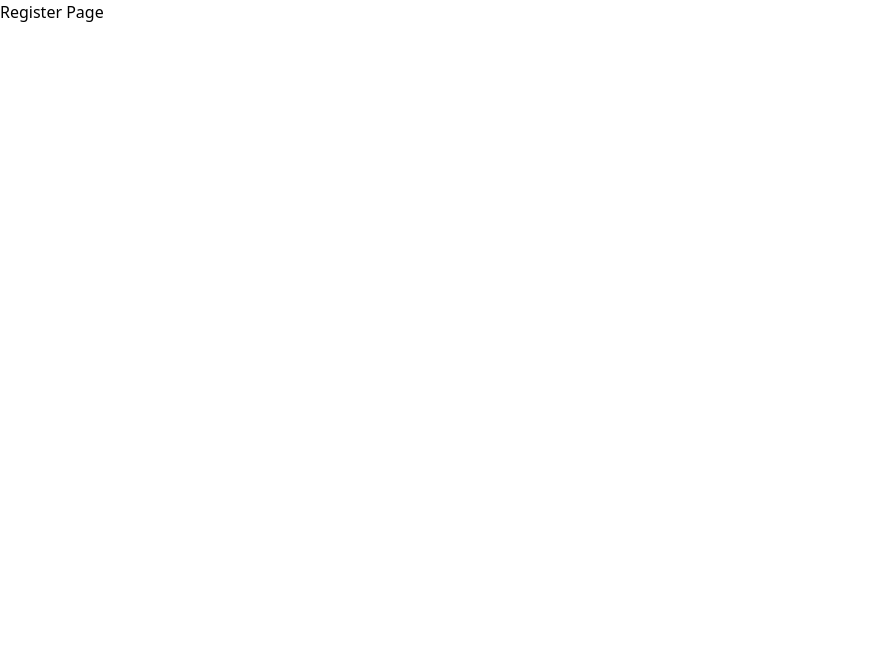
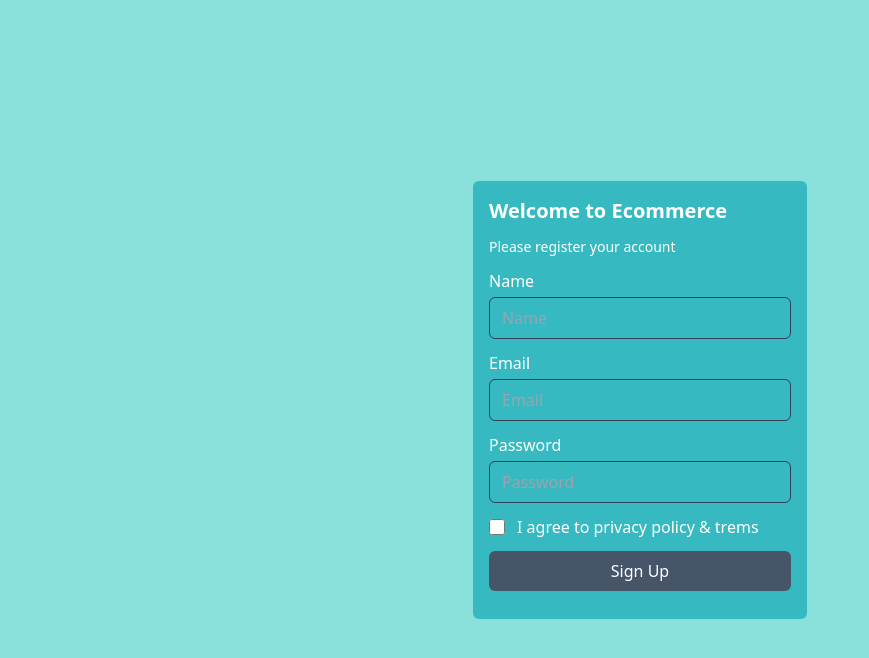
Before and after one commit to Atik2788/e-commerce-project-dashboard, a React (Create React App) app: page /register in a window 1280 px wide. Shown: the top 658 px of the page, without its empty margins (0-869 px from the left). Built offline with nearby package versions, Linux system fonts and the light colour scheme.

Commit message:
completed design in register page

```diff
--- a/src/views/auth/Login.jsx
+++ b/src/views/auth/Login.jsx
@@ -1,11 +1,24 @@
-import React from 'react';
+import React from "react";
 
 const Login = () => {
-    return (
-        <div>
-            <h1>Login Page</h1>
+  return (
+    <div className="min-w-screen min-h-screen bg-[#8ae1db] flex justify-center items-center">
+      <div className="w-[350px] text-[#ffffff] p-2">
+        <div className="bg-[#36c1c8] p-4 rounded-md">
+          <h2 className="text-xl mb-3 font-bold">Welcome to Ecommerce</h2>
+          <p className="text-sm mb-3 font-medium">
+            Please register your account
+          </p>
+
+          <form>
+            <div className="flex flex-col w-full gap-1 mb-3 ">
+                 <label htmlFor="name">Name</label>
+            </div>
+          </form>
         </div>
-    );
+      </div>
+    </div>
+  );
 };
 
 export default Login;
--- a/src/views/auth/Register.jsx
+++ b/src/views/auth/Register.jsx
@@ -1,11 +1,70 @@
-import React from 'react';
+import React from "react";
 
 const Register = () => {
-    return (
-        <div>
-            <h1>Register Page</h1>
+  return (
+    <div className="min-w-screen min-h-screen bg-[#8ae1db] flex justify-center items-center">
+      <div className="w-[350px] text-[#ffffff] p-2">
+        <div className="bg-[#36b9c0] p-4 rounded-md">
+          <h2 className="text-xl mb-3 font-bold">Welcome to Ecommerce</h2>
+          <p className="text-sm mb-3 font-medium">
+            Please register your account
+          </p>
+
+          <form>
+            <div className="flex flex-col w-full gap-1 mb-3 ">
+              <label htmlFor="name">Name</label>
+              <input
+                className="px-3 py-2 outline-none border border-slate-700 bg-transparent rounded-md"
+                type="text"
+                name="name"
+                placeholder="Name"
+                id="name"
+                required
+              />
+            </div>
+
+            <div className="flex flex-col w-full gap-1 mb-3 ">
+              <label htmlFor="email">Email</label>
+              <input
+                className="px-3 py-2 outline-none border border-slate-700 bg-transparent rounded-md"
+                type="email"
+                name="email"
+                placeholder="Email"
+                id="email"
+                required
+              />
+            </div>
+
+            <div className="flex flex-col w-full gap-1 mb-3 ">
+              <label htmlFor="password">Password</label>
+              <input
+                className="px-3 py-2 outline-none border border-slate-700 bg-transparent rounded-md"
+                type="password"
+                name="passworde"
+                placeholder="Password"
+                id="password"
+                required
+              />
+            </div>
+
+            <div className="flex items-center w-full gap-3 mb-3 ">
+              <input
+                className="w-4 h-4 text-blue-600 overflow-hidden bg-gray-200 rounded border-gray300 focus:ring-blue-500 "
+                type="checkbox"
+                name="checkbox"
+                id="checkbox"
+              />
+              <label htmlFor="checkbox">
+                I agree to privacy policy & trems
+              </label>
+            </div>
+
+            <button className="bg-slate-600 w-full hover:shadow-blue-300 /50 hover:shadow-lg text-white rounded-md px-7 py-2 mb-3">Sign Up</button>
+          </form>
         </div>
-    );
+      </div>
+    </div>
+  );
 };
 
 export default Register;
```
